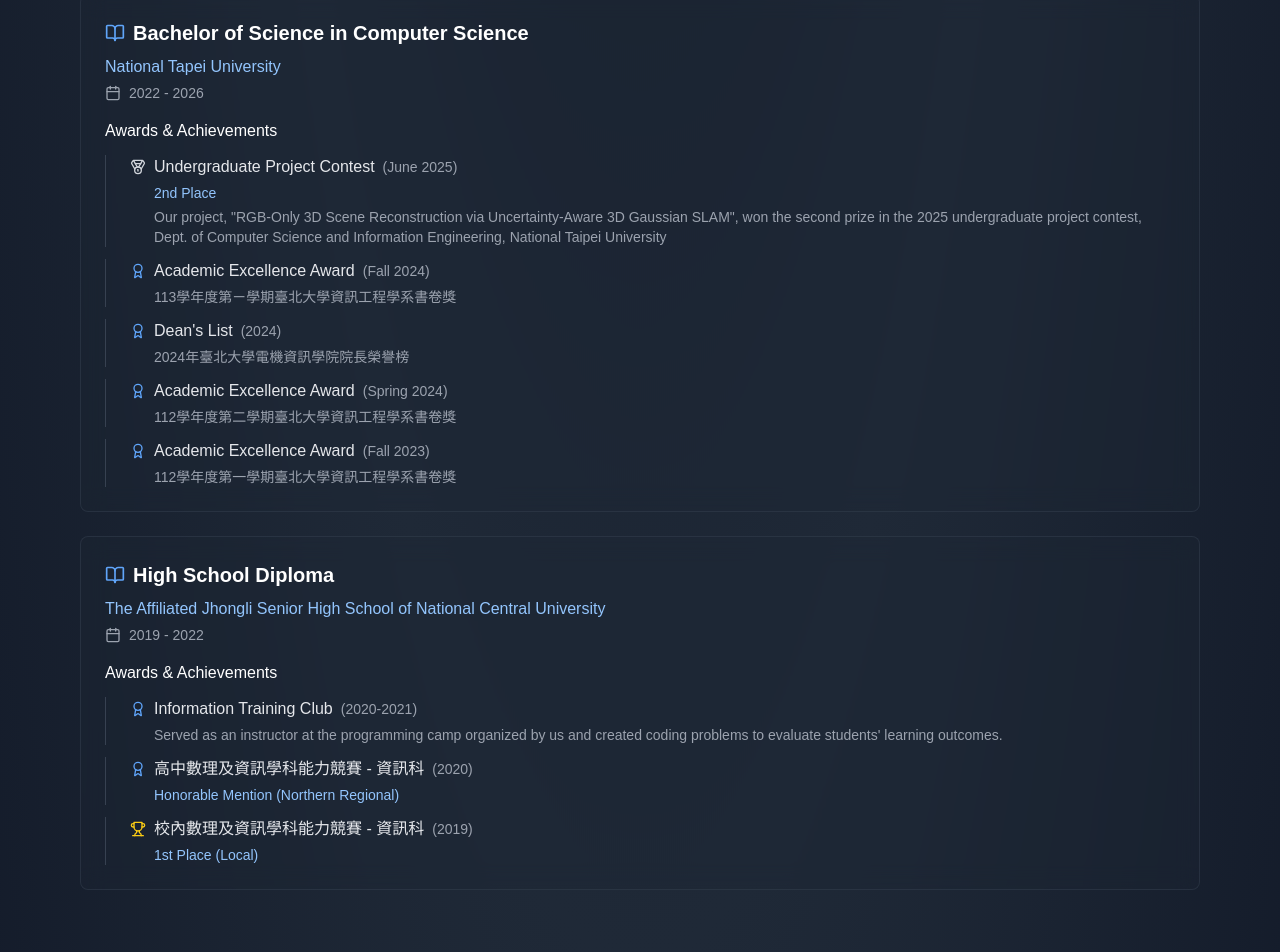
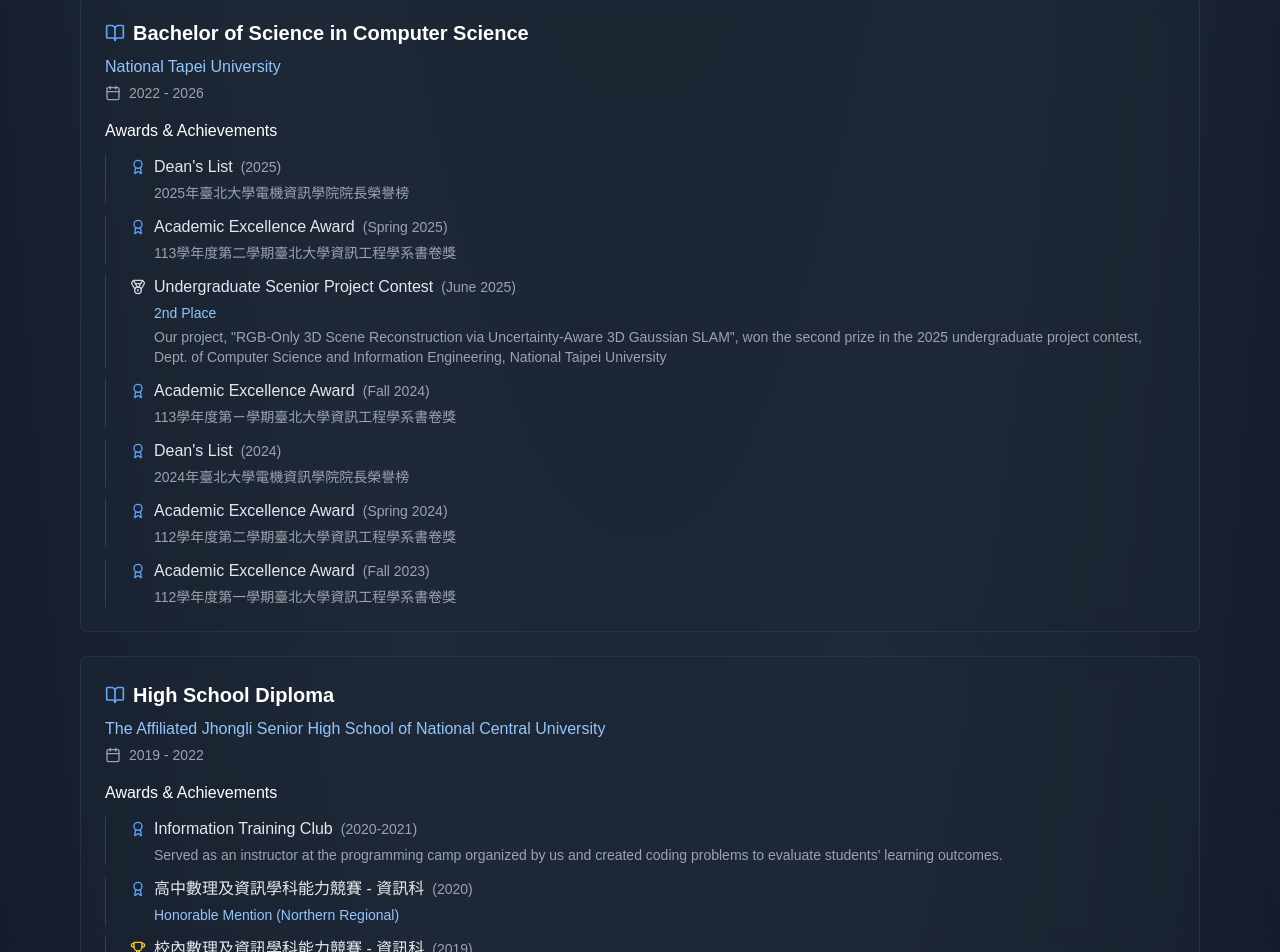
Before and after one commit to brianchang928/viere1234.github.io, a Next.js app: page / in a window 1280 px wide. Shown: the part 2197-3149 px from the top of the page. Built offline with nearby package versions, Linux system fonts and the light colour scheme.

Commit message:
Update awards section in Education component

```diff
--- a/components/Education.tsx
+++ b/components/Education.tsx
@@ -122,7 +122,17 @@
                         //description="Focused on mobile development and software engineering. Relevant coursework: iOS Development, Data Structures, Algorithms, Mobile Computing"
                         awards={[
                             {
-                                title: "Undergraduate Project Contest",
+                                title: "Dean's List",
+                                year: "2025",
+                                description: "2025年臺北大學電機資訊學院院長榮譽榜"
+                            },
+                            {
+                                title: "Academic Excellence Award",
+                                year: "Spring 2025",
+                                description: "113學年度第二學期臺北大學資訊工程學系書卷獎"
+                            },
+                            {
+                                title: "Undergraduate Scenior Project Contest",
                                 description: "Our project, \"RGB-Only 3D Scene Reconstruction via Uncertainty-Aware 3D Gaussian SLAM\", won the second prize in the 2025 undergraduate project contest, Dept. of Computer Science and Information Engineering, National Taipei University",
                                 type: "contest",
                                 year: "June 2025",
```
